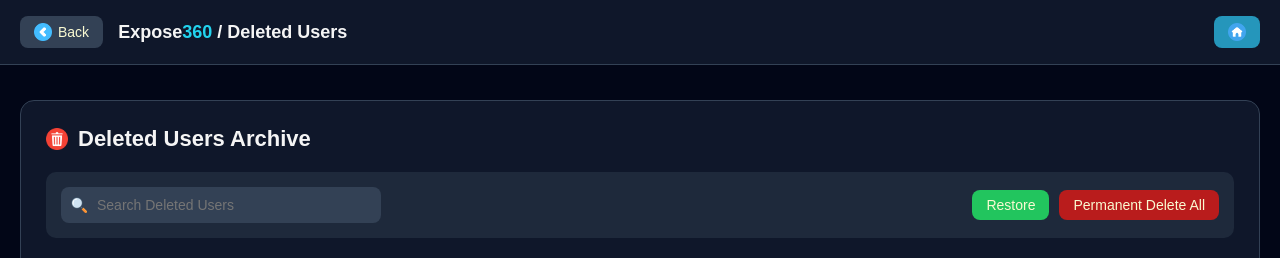
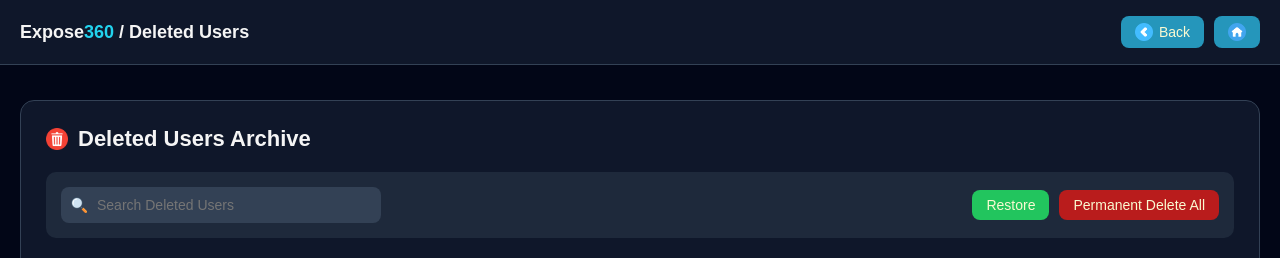
Before and after one commit to showravghosh/Web_Technologies_Project-Expose360, a PHP site: page /Views/Auth/Admin/Users/deleted_user.php in a window 1280 px wide. Shown: the top 258 px of the page. Run offline with PHP 8.4, Linux system fonts and the light colour scheme.

Commit message:
Fixed the Back button that contain Deleted User page

```diff
--- a/Expose360/Views/Auth/Admin/Users/deleted_user.php
+++ b/Expose360/Views/Auth/Admin/Users/deleted_user.php
@@ -16,20 +16,25 @@
 
 <!-- TOP BAR -->
 <header class="top-bar">
+
     <div class="left">
-        <button class="btn back" onclick ="history.back()">
-            <img src="../../../../Resources/Photos/back.png" class="btn-icon"> Back
-        </button>
-
         <h1>
             Expose<span class="highlight">360</span> / Deleted Users
         </h1>
     </div>
 
-    <button class="btn home" onclick="location.href='../dashboard.php'">
-        <img src="../../../../Resources/Photos/home.png" class="btn-icon">
-    </button>
+    <div class="right">
+        <button class="btn back" onclick="history.back()">
+            <img src="../../../../Resources/Photos/back.png" class="btn-icon"> Back
+        </button>
+
+        <button class="btn home" onclick="location.href='../dashboard.php'">
+            <img src="../../../../Resources/Photos/home.png" class="btn-icon">
+        </button>
+    </div>
+
 </header>
+
 
 <!-- MAIN CONTAINER -->
 <div class="container">
--- a/Expose360/Views/CSS/Admin/Users/deleted_user.css
+++ b/Expose360/Views/CSS/Admin/Users/deleted_user.css
@@ -29,6 +29,12 @@
     gap: 15px;
 }
 
+.top-bar .right {
+    display: flex;
+    align-items: center;
+    gap: 10px;
+}
+
 .top-bar h1 {
     font-size: 18px;
     font-weight: bold;
@@ -58,7 +64,7 @@
 }
 
 .back {
-    background: rgb(51, 65, 85);
+    background: rgb(37, 150, 187);
 }
 
 .home {
```
